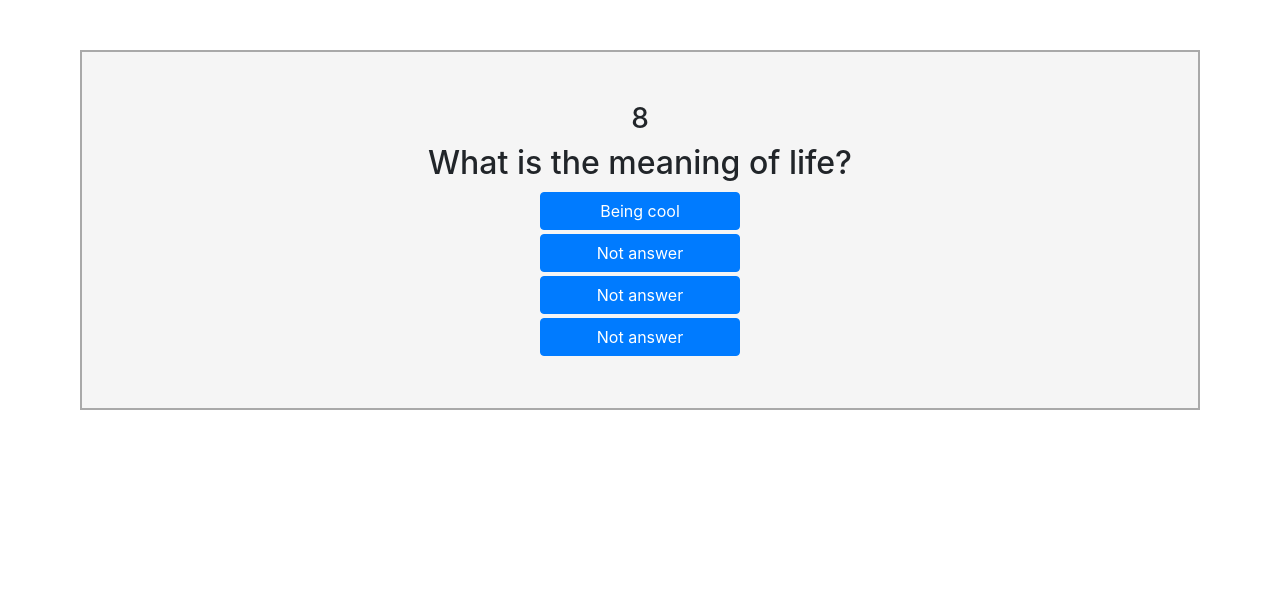
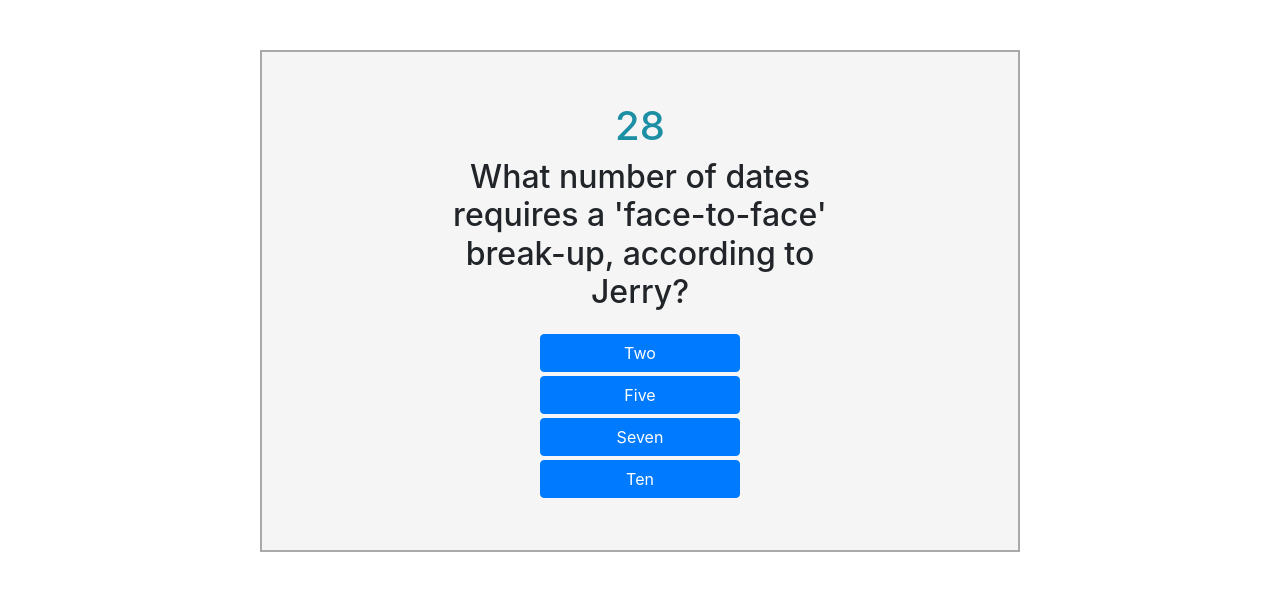
Before and after one commit to theclegginator/TriviaGame, a plain HTML site: page index.html in a window 1280 px wide. Both pictures are taken after a click on the button "Start Game!". Drawn offline with nearby package versions, Linux system fonts and the light colour scheme.

Commit message:
finished styling and fixed counter error. Added new questions.

```diff
--- a/assets/javascript/app.js
+++ b/assets/javascript/app.js
@@ -9,10 +9,11 @@ $( document ).ready(function() {
     var time = 10;
     var correct = 0;
     var incorrect = 0;
+    var accuracy = 0;
     var questionsArr = [];
-    var nextRound = "";
     var timeRemaining = "";
     var selector = 0;
+    var bootstrapDiv = "<div class='row text-center justify-content-center'><div class='col col-md-8 justify-content-center'>";
 
     function gameStart() {
         correct = 0;
@@ -20,27 +21,55 @@ $( document ).ready(function() {
         // Array of question objects. Reset between games, as we eliminate entries from the question array to keep order random.
         //Each array item has 4 answer options, the question itself, and a variable to identify the actual answer.
         questionsArr = [
-            {question: "What is the meaning of life?",
-                option1: "Being cool",
-                option2: "Not answer",
-                option3: "Not answer",
-                option4: "Not answer",
-                answer: "Being cool"
+            {question: "In 'The Race', what is the name of Jerry's high school racing nemesis?",
+                option1: "Duncan Meyer",
+                option2: "Kramer",
+                option3: "Elaine Benes",
+                option4: "Jackie Chiles",
+                answer: "Duncan Meyer"
             },
-            {question: "What is Cody's favorite color?",
-                option1: "Not answer",
-                option2: "Not answer",
-                option3: "Blue",
-                option4: "Not answer",
-                answer: "Blue"
+            {question: "What number of dates requires a 'face-to-face' break-up, according to Jerry?",
+                option1: "Two",
+                option2: "Five",
+                option3: "Seven",
+                option4: "Ten",
+                answer: "Seven"
             },
-            {question: "What is the best sandwich?",
-                option1: "Not answer",
-                option2: "Subway Veggie Delight",
-                option3: "Not answer",
-                option4: "Not answer",
-                answer: "Subway Veggie Delight"
-            }
+            {question: "In 'The Comeback', what was the store out of?",
+                option1: "Toilets",
+                option2: "Jerks",
+                option3: "Shrimp",
+                option4: "Insults",
+                answer: "Jerks"
+            },
+            {question: "At one point, Jerry dates a Miss America Contestant. What state was she from?",
+                option1: "New York",
+                option2: "Georgia",
+                option3: "Texas",
+                option4: "Rhode Island",
+                answer: "Rhode Island"
+            },
+            {question: "Kramer created a coffee table book. What was the book about?",
+                option1: "Foreign Fruits",
+                option2: "The Circus",
+                option3: "Coffee Tables",
+                option4: "Cars",
+                answer: "Coffee Tables"
+            },
+            {question: "Jerry had a favorite yellow t-shirt. What did he call it?",
+                option1: "Old Faithful",
+                option2: "Golden Boy",
+                option3: "Baby Blue",
+                option4: "Old Short Sleeve",
+                answer: "Golden Boy"
+            },
+            {question: "Elaine goes to a nail salon where the employees gossip in Korean. Who does she get to translate?",
+            option1: "Father Curtis",
+            option2: "Rachel Goldstein",
+            option3: "Slippery Pete",
+            option4: "Frank Costanza",
+            answer: "Frank Costanza"
+        }
         ];
     }
 
@@ -57,10 +86,9 @@ $( document ).ready(function() {
             clearInterval(timeRemaining);
             // clear content area before re-establishing format.
             $("#contentArea").html("");
-            var bootstrapDiv = "<div class='row text-center justify-content-center'><div class='col justify-content-center'>";
             // Rebuid the content area with each new question because we clear it to show if the user was right or wrong after each guess.
-            $("#contentArea").append(bootstrapDiv + "<h3 id='timeRemaining'></h3></div></div>");
-            $("#contentArea").append(bootstrapDiv + "<h2 id='question'></h2></div></div>");
+            $("#contentArea").append(bootstrapDiv + "<h1 id='timeRemaining' style='color: #1d8fa5;'></h1></div></div>");
+            $("#contentArea").append(bootstrapDiv + "<h2 id='question' style='margin-bottom: 20px;'></h2></div></div>");
             $("#contentArea").append(bootstrapDiv + "<button type='button' class='btn btn-primary' id='option1'></button></div></div>");
             $("#contentArea").append(bootstrapDiv + "<button type='button' class='btn btn-primary' id='option2'></button></div></div>");
             $("#contentArea").append(bootstrapDiv + "<button type='button' class='btn btn-primary' id='option3'></button></div></div>");
@@ -74,7 +102,7 @@ $( document ).ready(function() {
             option4 = questionsArr[selector].option4;
             answer = questionsArr[selector].answer;
             // Reset the DOM at the beginning of each new question.
-            time = 10;
+            time = 30;
             // Display the selected question and associated answers by calling question, option1, option2, etc...
             $("#timeRemaining").text(time);
             $("#question").text(currentQuestion);
@@ -82,6 +110,23 @@ $( document ).ready(function() {
             $("#option2").text(option2);
             $("#option3").text(option3);
             $("#option4").text(option4);
+            // Event handlers for clicks on answers while timer is running. Pass into checkAnswer function.
+            $("#option1").click(function(){
+                clearInterval(timeRemaining);
+                setTimeout(checkAnswer(option1), 200);
+            })
+            $("#option2").click(function(){
+                clearInterval(timeRemaining);
+                setTimeout(checkAnswer(option2), 200);
+            })
+            $("#option3").click(function(){
+                clearInterval(timeRemaining);
+                setTimeout(checkAnswer(option3), 200);
+            })
+            $("#option4").click(function(){
+                clearInterval(timeRemaining);
+                setTimeout(checkAnswer(option4), 200);
+            })
             clockrunning = true; // set clock running to true before setInterval
             timeRemaining = setInterval(startRound, 1000); // Decrease time remaining by one every one second (30 second timer for each question)
         }
@@ -92,27 +137,13 @@ $( document ).ready(function() {
             time--;
             $("#timeRemaining").text(time);
 
-            // Event handlers for clicks on answers while timer is running. Pass into checkAnswer function.
-            $("#option1").click(function(){
-                setTimeout(checkAnswer(option1), 200);
-            })
-            $("#option2").click(function(){
-                setTimeout(checkAnswer(option2), 200);
-            })
-            $("#option3").click(function(){
-                setTimeout(checkAnswer(option3), 200);
-            })
-            $("#option4").click(function(){
-                setTimeout(checkAnswer(option4), 200);
-            })
-
             // Time Runs out Scenario
             if (time === 0) {
                 incorrect++; // Player did not answer question fast enough; increase their incorrect score.
                 clockrunning = false; // turn the timer off.
                 $("#contentArea").html("");
                 // show that the user got the the wrong answer and show them the correct one.
-                $("#contentArea").html("<div class='row text-center justify-content-center'><div class='col justify-content-center'><h3>" + "Time's up! The right answer was " + answer + "!" + "</h3></div></div>");
+                $("#contentArea").html(bootstrapDiv + "<h3 style='color: #b70000;'>Time's up!</h3><h3>The right answer was:" + "<h3 style='color: #1d8fa5;'>" + answer + "</h3></div></div>");
                 // remove the current question from questionsArr
                 questionsArr.splice(selector, 1);
                 // wait a few seconds before showing the next question.
@@ -128,11 +159,11 @@ $( document ).ready(function() {
             // clear the content area to show whether the player got the question right or wrong.
             $("#contentArea").html("");
             // show that the user got the correct answer.
-            $("#contentArea").html("<div class='row text-center justify-content-center'><div class='col justify-content-center'><h3 style='color: #1a8200;'>Correct!</h3></div></div>");
+            $("#contentArea").html(bootstrapDiv + "<h3 style='color: #1a8200;'>Correct!</h3></div></div>");
             // remove the current question from questionsArr
             questionsArr.splice(selector, 1);
             // wait a few seconds before showing the next question.
-            setTimeout(newQuestion, 3000);
+            setTimeout(newQuestion, 1500);
         }
         // ===== INCORRECT ANSWER =====
         else if (selection !== answer) {
@@ -140,24 +171,26 @@ $( document ).ready(function() {
             // If time runs out, clear the content area to show the correct answer
             $("#contentArea").html("");
             // show that the user got the the wrong answer and show them the correct one.
-            $("#contentArea").html("<div class='row text-center justify-content-center'><div class='col justify-content-center'>" + "<h3 style='color: #b70000;'>Incorrect!</h3><h3>The correct answer was:</h3>" + "<h3 style='color: #1d8fa5;'>" + answer + "</h3>" + "</div></div>");
+            $("#contentArea").html(bootstrapDiv + "<h3 style='color: #b70000;'>Incorrect!</h3><h3>The correct answer was:</h3>" + "<h3 style='color: #1d8fa5;'>" + answer + "</h3>" + "</div></div>");
             // remove the current question from questionsArr
             questionsArr.splice(selector, 1);
             // wait a few seconds before showing the next question.
-            setTimeout(newQuestion, 3000);
+            setTimeout(newQuestion, 2500);
         }
     }
 
     function gameEnd() {
         clearInterval(timeRemaining);
+        // calculate percentage correct
+        accuracy =  Math.round((correct / (correct + incorrect)) * 100);
         // clear content area before re-establishing format.
         $("#contentArea").html("");
-        var bootstrapDiv = "<div class='row text-center justify-content-center'><div class='col justify-content-center'>";
         // Rebuid the content area with each new question because we clear it to show if the user was right or wrong after each guess.
         $("#contentArea").append(bootstrapDiv + "<h2>The game has ended!</h2></div></div>");
         $("#contentArea").append(bootstrapDiv + "<h3 style='color: #1d8fa5;'>Let's see how you did.</h3></div></div>");
         $("#contentArea").append(bootstrapDiv + "<h4>Correct Answers: " + correct + "</h4></div></div>");
         $("#contentArea").append(bootstrapDiv + "<h4>Incorrect Answers: " + incorrect + "</h4></div></div>");
+        $("#contentArea").append(bootstrapDiv + "<h3 style='color: #1a8200;'>" + accuracy + "%</h3></div></div>");
         $("#contentArea").append(bootstrapDiv + "<button type='button' id='start' class='btn btn-success'>Start Game Over</button></div></div>");
         // Allow user to start game over by clicking the start button
         $("#start").click(function(){
--- a/index.html
+++ b/index.html
@@ -24,15 +24,16 @@
     <div class="container">
         <div class="row text-center justify-content-center">
             <!-- All game content is manipulated in the contentArea ID via jQuery -->
-            <div id="contentArea" class="col justify-content-center">
+            <div id="contentArea" class="col col-md-8 justify-content-center">
                 <div class="row">
                     <div class="col">
-                        <h1>Trivia Time!</h1>
-                    </div>
-                </div>
-                <div class="row">
-                    <div class="col">
-                        <button type="button" id="start" class="btn btn-success">Start Game!</button>
+                        <h1>Seinfeld Trivia</h1>
+                        <div class="row">
+                            <div class="col">
+                                <button type="button" id="start" class="btn btn-success">Start Game!</button>
+                            </div>
+                        </div>
+                        <img class="img-fluid" id="triviaBanner" src="assets/images/trivia_banner.jpg" alt="Trivia Banner">
                     </div>
                 </div>
             </div>
```
Also changed, not shown: assets/css/style.css (+10 -4 lines), assets/images/trivia_banner.jpg (added), 3 other files.
